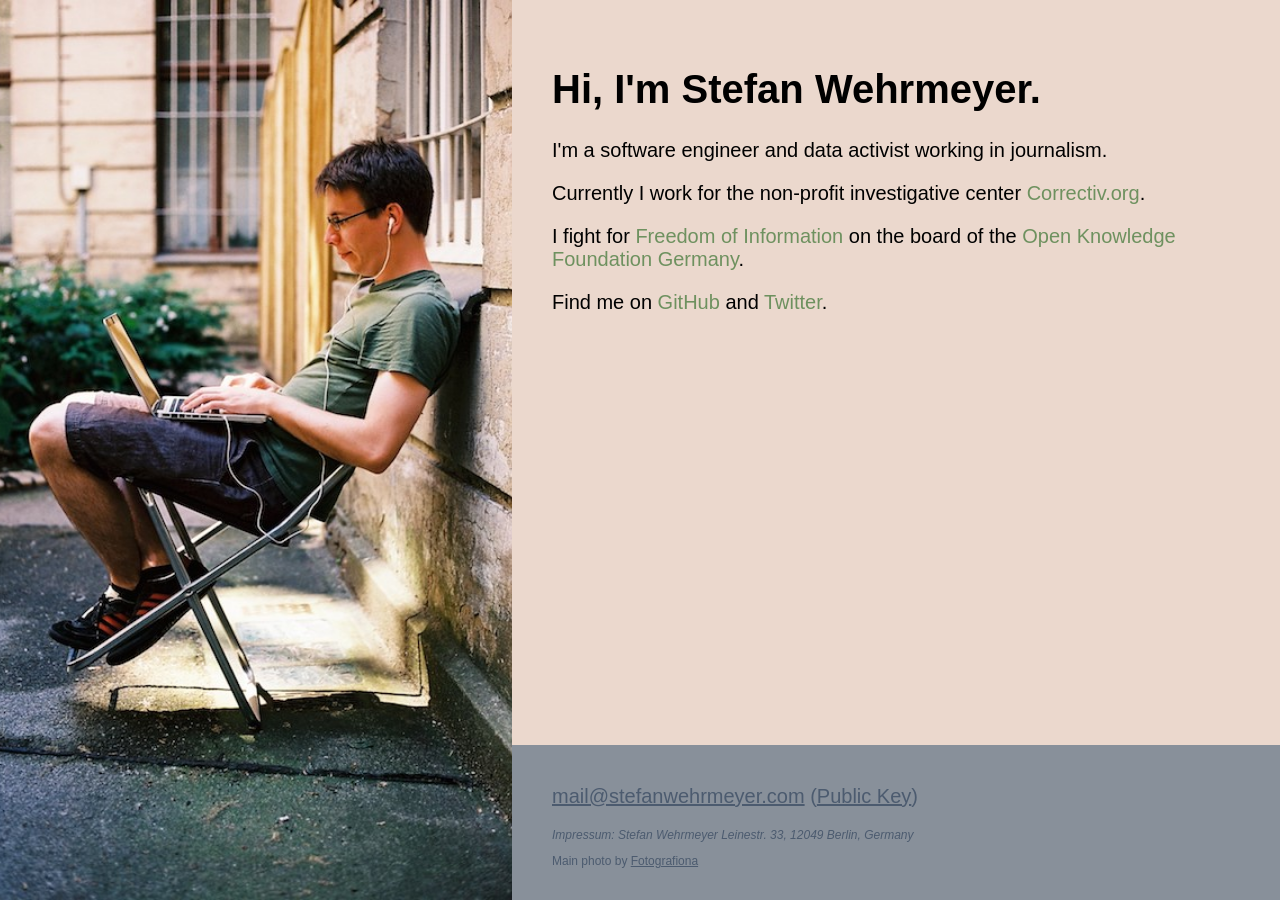
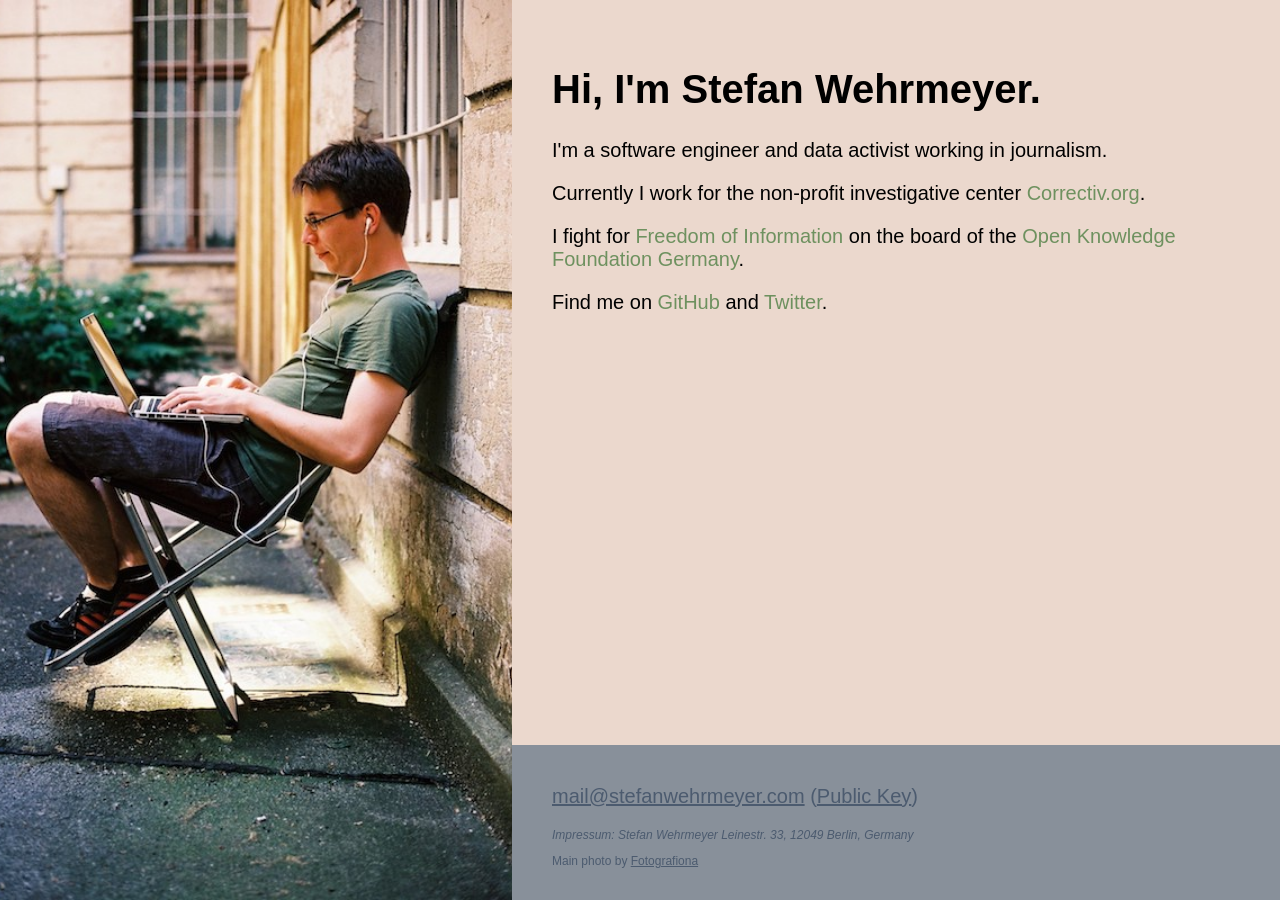
Before and after one commit to stefanw/stefanwehrmeyer.com, a Jekyll site: the page built from index.html, in a window 1280 px wide. Built offline with Jekyll 4.4.1, drawn with Linux system fonts in a browser that asks for light colours.

Commit message:
Adjust image center

```diff
--- a/css/style.scss
+++ b/css/style.scss
@@ -32,7 +32,7 @@ a {
   background-image: url('../img/stefan_wehrmeyer.jpg');
   background-repeat: no-repeat;
   background-size: cover;
-  background-position: center 33%;
+  background-position: 75% 20%;
   height: 40vh;
 
   // .header h1 {
```
